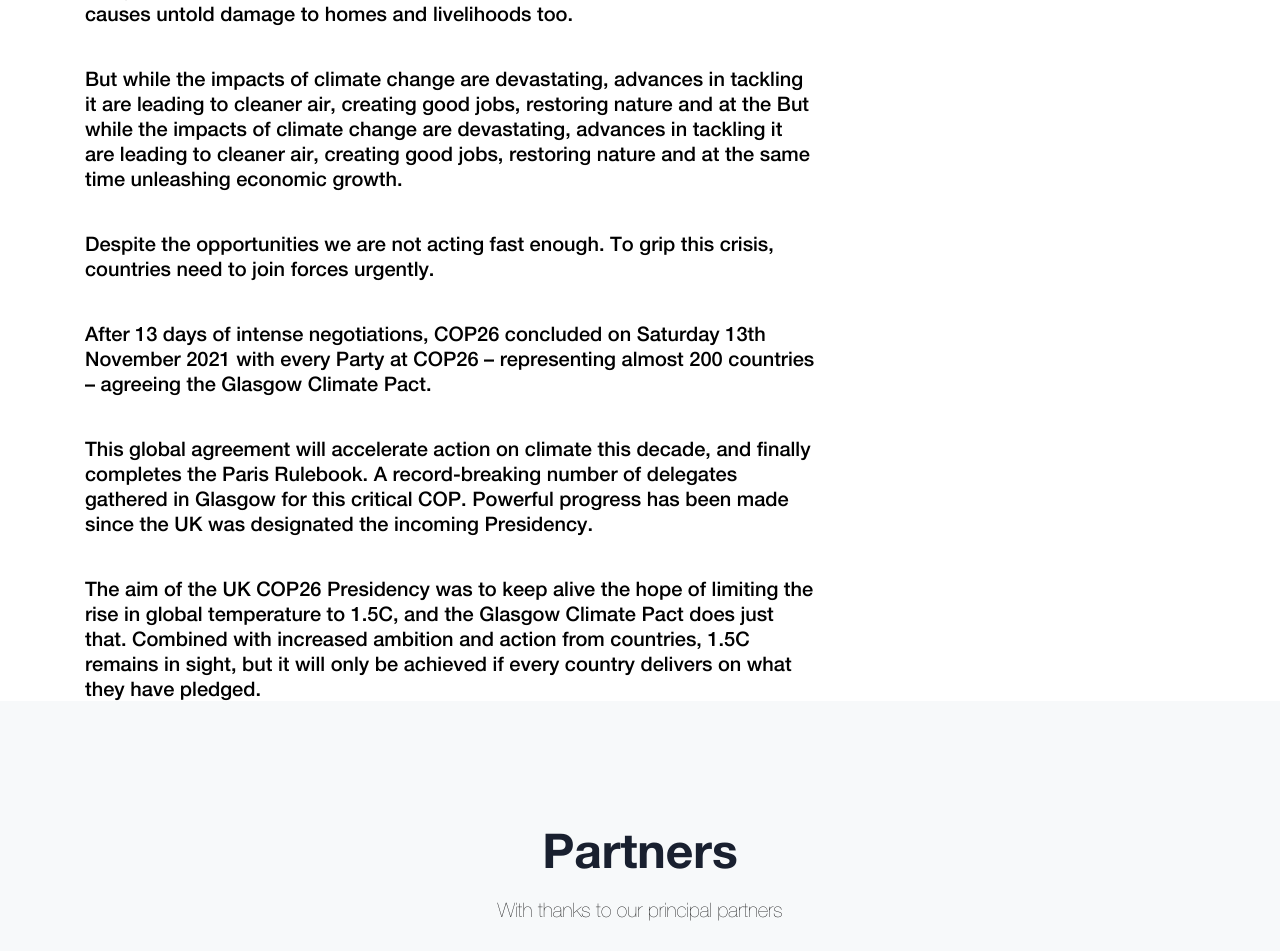
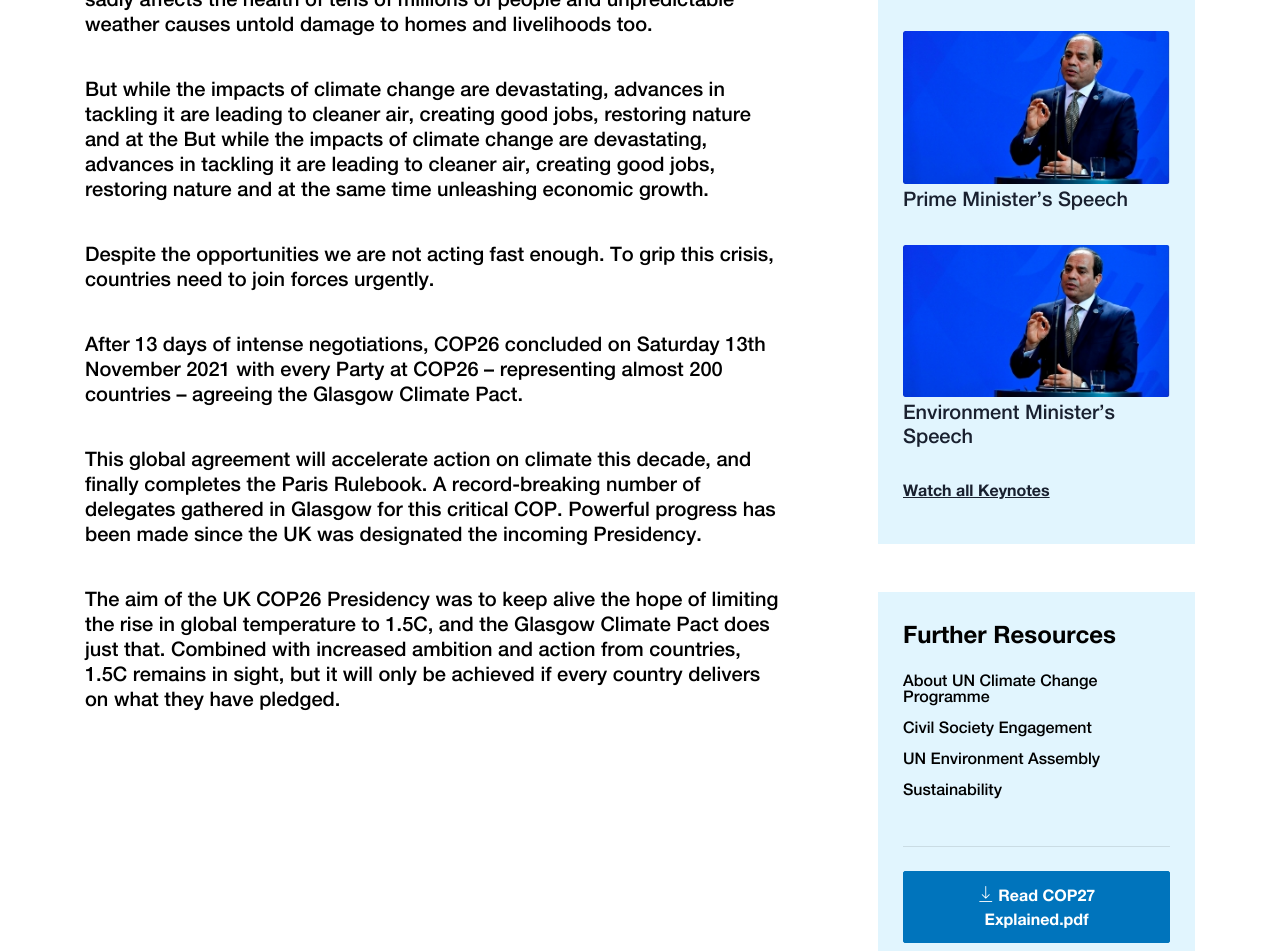
Before and after one commit to HossamEisa/Cop27, a website: page Introduction.html in a window 1280 px wide. Shown: the part 1044-1995 px from the top of the page. Drawn offline with Linux system fonts and the light colour scheme; files whose address does not match are found by name.

Commit message:
add introducation page

```diff
--- a/Introduction.html
+++ b/Introduction.html
@@ -135,8 +135,8 @@
 
             <section class="introdaction-content">
                 <div class="container">
-                    <div class="row">
-                        <div class="col-lg-8">
+                    <div class="row pb-5">
+                        <div class="col-lg-8 pr-lg-4 pr-xl-5">
                             <div class="content">
                                 <h3 class="title">Climate change is the greatest risk facing us all. </h3>
                                 <p>Since its inception in 1972, the United Nations Environment Programme (UNEP) has been
@@ -186,15 +186,59 @@
                                     every country delivers on what they have pledged.</p>
                             </div>
                         </div>
-                        <div class="col-lg-4">
-                            video
+                        <div class="col-lg-4 pl-lg-3 pl-xl-5 mt-5 mt-lg-0">
+                            <div class="keynotes">
+                                <h2 class="keynotes-title">Keynotes</h2>
+                                <div class="video-item">
+                                    <a href="#">
+                                        <img src="./assets/images/video.jpg">
+                                        <h4 class="title">Mr. President’s Speech</h4>
+                                    </a>
+                                </div>
+                                <div class="video-item">
+                                    <a href="#">
+                                        <img src="./assets/images/video.jpg">
+                                        <h4 class="title">Prime Minister’s Speech </h4>
+                                    </a>
+
+                                </div>
+                                <div class="video-item">
+                                    <a href="#">
+                                        <img src="./assets/images/video.jpg">
+                                        <h4 class="title">Environment Minister’s Speech </h4>
+                                    </a>
+                                </div>
+
+                                <a href="#" class="keynotes-link">Watch all Keynotes</a>
+                            </div>
+                            <div class="keynotes mt-5">
+                                <h2 class="keynotes-title">
+                                    Further Resources
+                                </h2>
+                                <ul class="mb-5">
+                                    <li>About UN Climate Change Programme</li>
+                                    <li>Civil Society Engagement</li>
+                                    <li>UN Environment Assembly</li>
+                                    <li>Sustainability</li>
+                                </ul>
+                                <hr class="mb-4">
+                                <div>
+                                    <a class="btn btn-primary w-100" download="download" href="/">
+                                        <span class="icon-download-svgrepo-com"></span>
+
+                                        Read COP27
+                                        Explained.pdf</a>
+                                </div>
+
+                            </div>
                         </div>
                     </div>
+                    <hr class="mt-5">
                 </div>
             </section>
 
             <!-- Sponsors -->
-            <section class="sponsors">
+            <section class="partners">
                 <div class="container">
                     <h2 class="section-title text-center" data-aos="fade-right">Partners</h2>
 
--- a/assets/scss/_main.scss
+++ b/assets/scss/_main.scss
@@ -48,6 +48,7 @@
 "components/news-card",
 "components/project-category-item",
 "components/nav-with-separator",
+"components/video-item",
 "components/banner";
 
 ////////////////////////////////////////////////////////
--- a/assets/scss/components/_buttons.scss
+++ b/assets/scss/components/_buttons.scss
@@ -5,6 +5,39 @@
 }
 
 .btn-primary {
+    background-color: $primary;
+    position: relative;
+    color: $white;
+    border-color: $primary;
+
+    &:hover {
+        background-color: #0a6dab;
+        border-color: #0a6dab;
+    }
+
+    &:not(:disabled):not(.disabled):active {
+        background-color: #0a6dab;
+        border-color: #0a6dab;
+    }
+
+}
+
+.btn-outline-primary {
+    color: $primary;
+    border-color: $primary;
+
+    &:hover {
+        background-color: #0a6dab;
+        border-color: #0a6dab;
+    }
+
+    &:not(:disabled):not(.disabled):active {
+        background-color: #0a6dab;
+        border-color: #0a6dab;
+    }
+}
+
+.btn-warning {
     background-color: $brand-color;
     position: relative;
     color: $white;
@@ -13,26 +46,30 @@
     &:hover {
         background-color: #937120;
         border-color: #937120;
+        color: $white;
     }
 
     &:not(:disabled):not(.disabled):active {
         background-color: #937120;
         border-color: #937120;
+        color: $white;
     }
 
 }
 
-.btn-outline-primary {
+.btn-outline-warning {
     color: $brand-color;
     border-color: $brand-color;
 
     &:hover {
         background-color: #937120;
         border-color: #937120;
+        color: $white;
     }
 
     &:not(:disabled):not(.disabled):active {
         background-color: #937120;
         border-color: #937120;
+        color: $white;
     }
 }
--- a/assets/scss/components/_lists.scss
+++ b/assets/scss/components/_lists.scss
@@ -1,3 +1,10 @@
+ul {
+    li {
+        font-family: $medium-font;
+        margin-bottom: 15px;
+    }
+}
+
 .ul-bullets {
     list-style: disc;
 
--- /dev/null
+++ b/assets/scss/components/_video-item.scss
@@ -0,0 +1,52 @@
+.video-item {
+    margin-bottom: 20px;
+
+    @include mq('lg') {
+        margin-bottom: calcRem(34);
+    }
+
+    a {
+        display: block;
+        position: relative;
+        transition: 0.3s ease;
+        text-decoration: none;
+        // &::after {
+        //     position: absolute;
+        //     content: "\e903";
+        //     font-family: 'icomoon';
+        //     color: $white;
+        //     transform: translate(-50%, -50%);
+        //     transition: 0.3s ease;
+        //     top: 50%;
+        //     left: 50%;
+        //     width: 55px;
+        //     height: 55px;
+        //     border-radius: 50%;
+        //     background-color: rgba(25, 32, 47, 0.8);
+        //     display: flex;
+        //     align-items: center;
+        //     justify-content: center;
+
+        // }
+    }
+
+    img {
+        width: 100%;
+        object-fit: contain;
+        border-radius: 2px;
+    }
+
+    .title {
+        font-size: calcRem(20);
+        font-family: $medium-font;
+        color: $dark;
+    }
+
+    &:hover {
+        a {
+            .title {
+                color: $brand-color;
+            }
+        }
+    }
+}
--- a/assets/scss/pages/_home.scss
+++ b/assets/scss/pages/_home.scss
@@ -295,6 +295,12 @@
 .sponsors {
     background-color: #F7F9FA;
     padding: calcRem(118) 0;
+    overflow: hidden;
+}
+
+.partners {
+    padding: calcRem(100) 0;
+    overflow: hidden;
 }
 
 .news,
--- a/assets/scss/pages/_introduction.scss
+++ b/assets/scss/pages/_introduction.scss
@@ -1,17 +1,20 @@
 .introdaction-content {
     padding-top: 40px;
 
-    .title {
-        font-size: calcRem(28);
-        font-family: $bold-font;
-        line-height: 1.4;
-        margin-bottom: 20px;
-    }
+
 
     .content {
         font-size: calcRem(20);
         font-family: $medium-font;
         line-height: 25px;
+
+        .title {
+            font-size: calcRem(28);
+            font-family: $bold-font;
+            line-height: 1.4;
+            margin-bottom: 20px;
+        }
+
         p {
             margin-bottom: calcRem(40);
 
@@ -21,3 +24,24 @@
         }
     }
 }
+
+.keynotes {
+    background-color: #E1F5FE;
+    padding: calcRem(28) calcRem(25) calcRem(45);
+
+    .keynotes-title {
+        font-size: calcRem(24);
+        font-family: $bold-font;
+        margin-bottom: calcRem(24);
+    }
+
+    .keynotes-link {
+        font-family: $bold-font;
+        color: $dark;
+        text-decoration: underline;
+        transition: 0.3s ease;
+        &:hover {
+            color: $brand-color;
+        }
+    }
+}
```
Also changed, not shown: index.html (+3 -3 lines), assets/css/style.css, assets/images/video.jpg (added), 1 other file.
